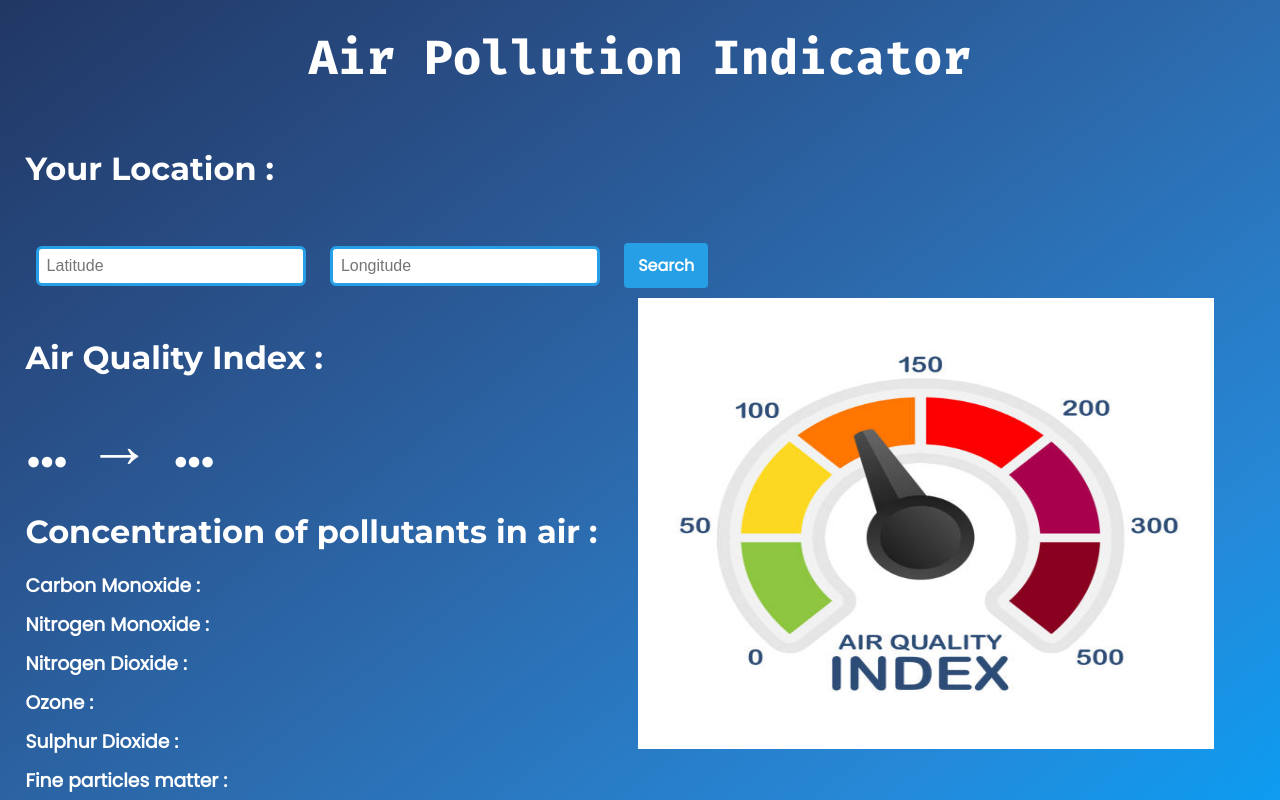
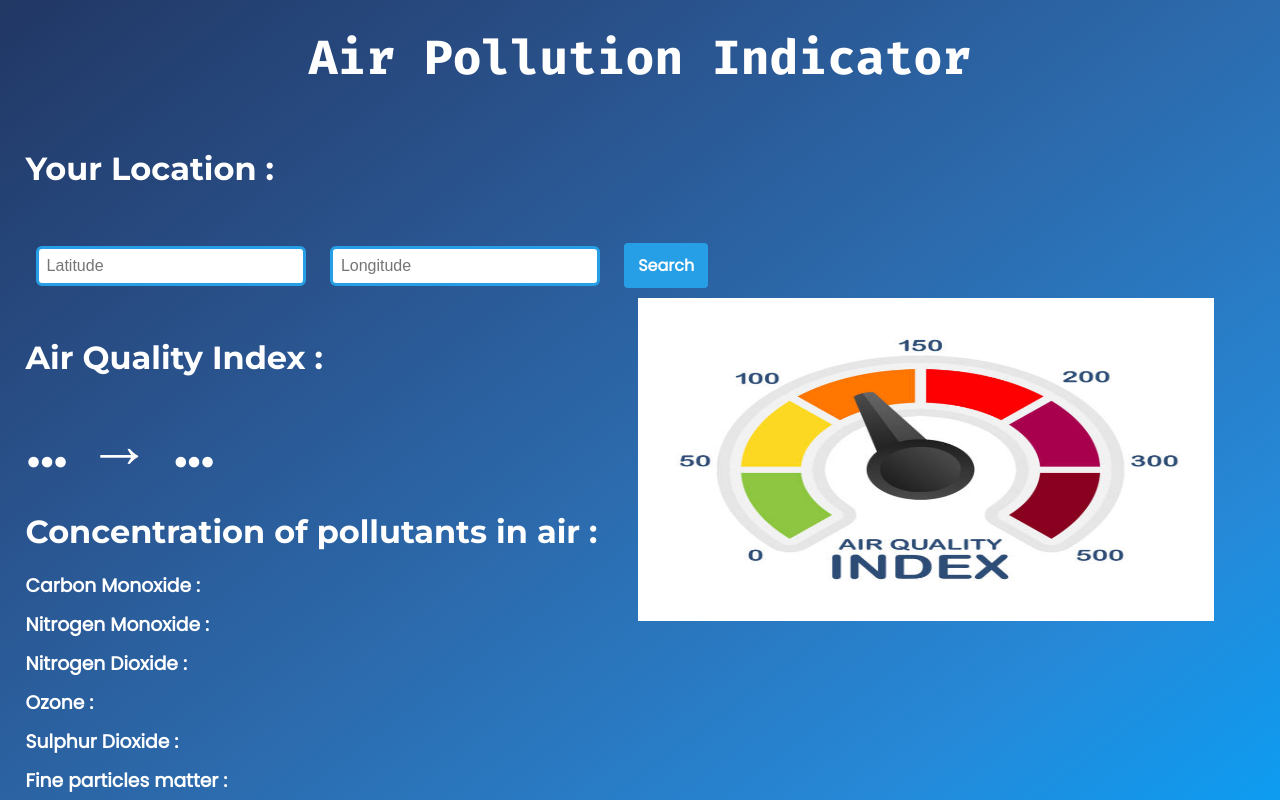
Before and after one commit to Shaswat657/Air-Pollution-Checker, a plain HTML site: page index.html in a window 1280 px wide. Shown: the top 800 px of the page. Drawn offline with Linux system fonts and the light colour scheme.

Commit message:
Update style.css

```diff
--- a/style.css
+++ b/style.css
@@ -85,6 +85,6 @@ footer {
     float: right;
 }
 .image img{
-    height: 28.2em;
+    height: 20.2em;
     width: 36em;
 }
```
